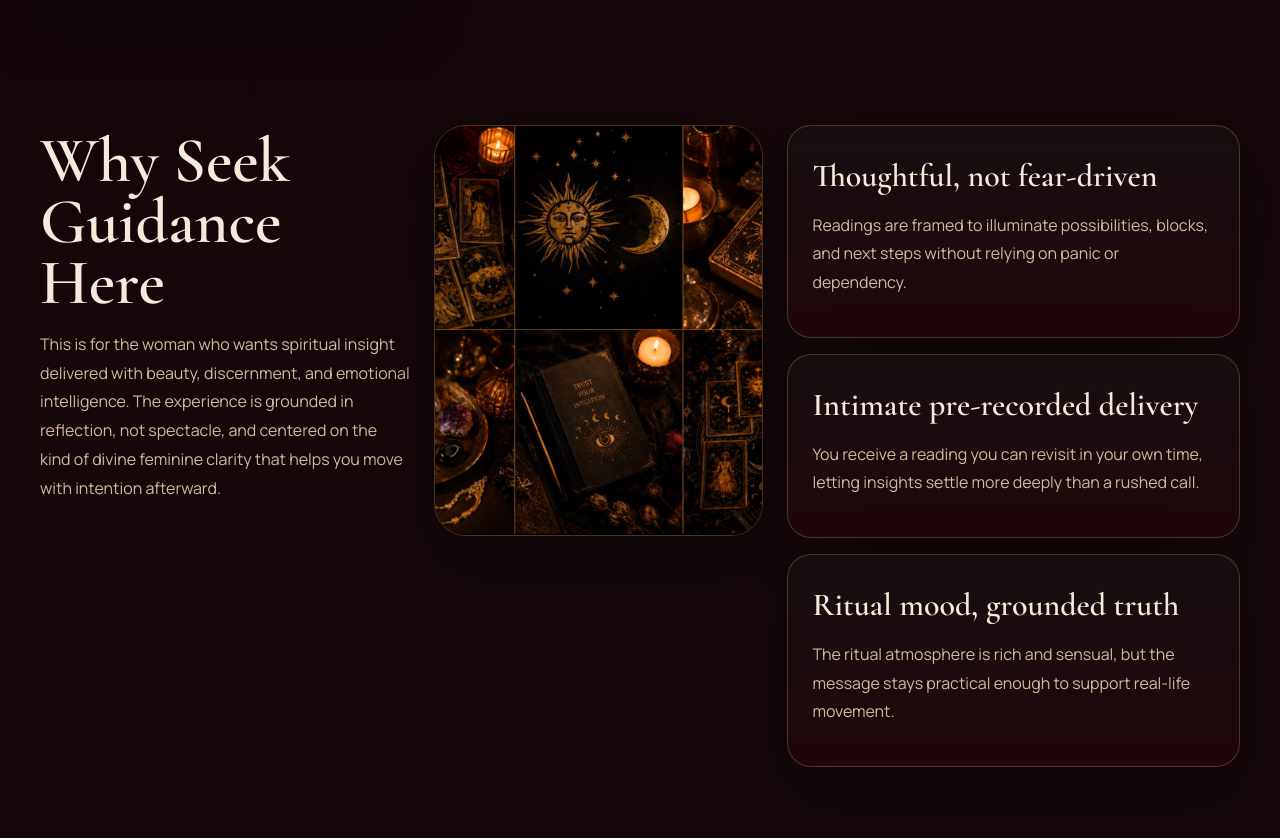
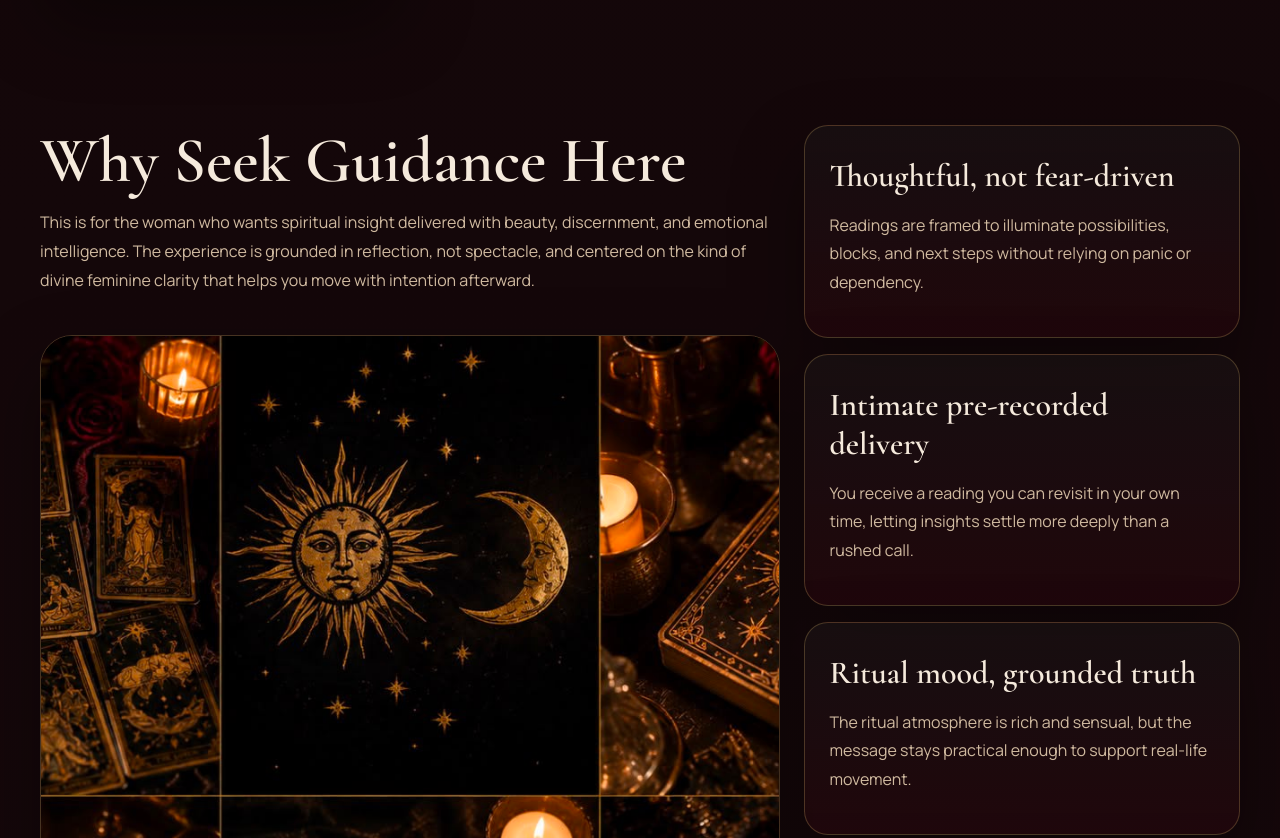
Before and after one commit to jkaranja254/the-unbound-mystic-review, a website: page index.html in a window 1280 px wide. Shown: the part 3877-4715 px from the top of the page. Drawn offline with nearby package versions, Linux system fonts and the light colour scheme.

Commit message:
Place trust image below copy

```diff
--- a/styles.css
+++ b/styles.css
@@ -495,7 +495,7 @@ main section {
 
 .trust {
   display: grid;
-  grid-template-columns: minmax(0, 0.9fr) minmax(16rem, 0.8fr) minmax(0, 1.1fr);
+  grid-template-columns: minmax(0, 1.7fr) minmax(18rem, 1fr);
   gap: 1.5rem;
   align-items: start;
 }
@@ -505,6 +505,7 @@ main section {
 }
 
 .trust-visual {
+  grid-column: 1;
   justify-self: stretch;
   width: 100%;
   margin: 0;
@@ -521,6 +522,8 @@ main section {
 }
 
 .trust-points {
+  grid-column: 2;
+  grid-row: 1 / span 2;
   display: grid;
   grid-template-columns: 1fr;
   gap: 1rem;
```
Also changed, not shown: tests/site.test.js (+5 -2 lines).
